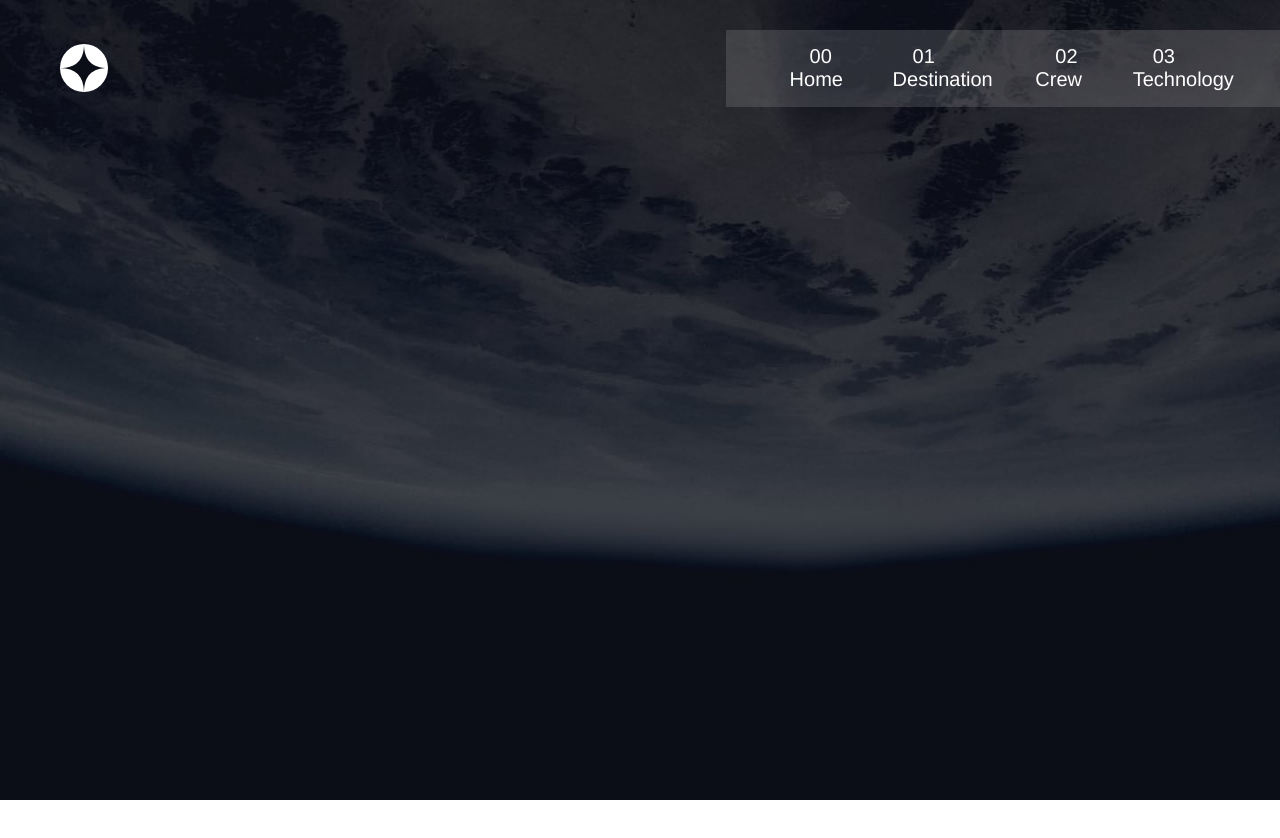
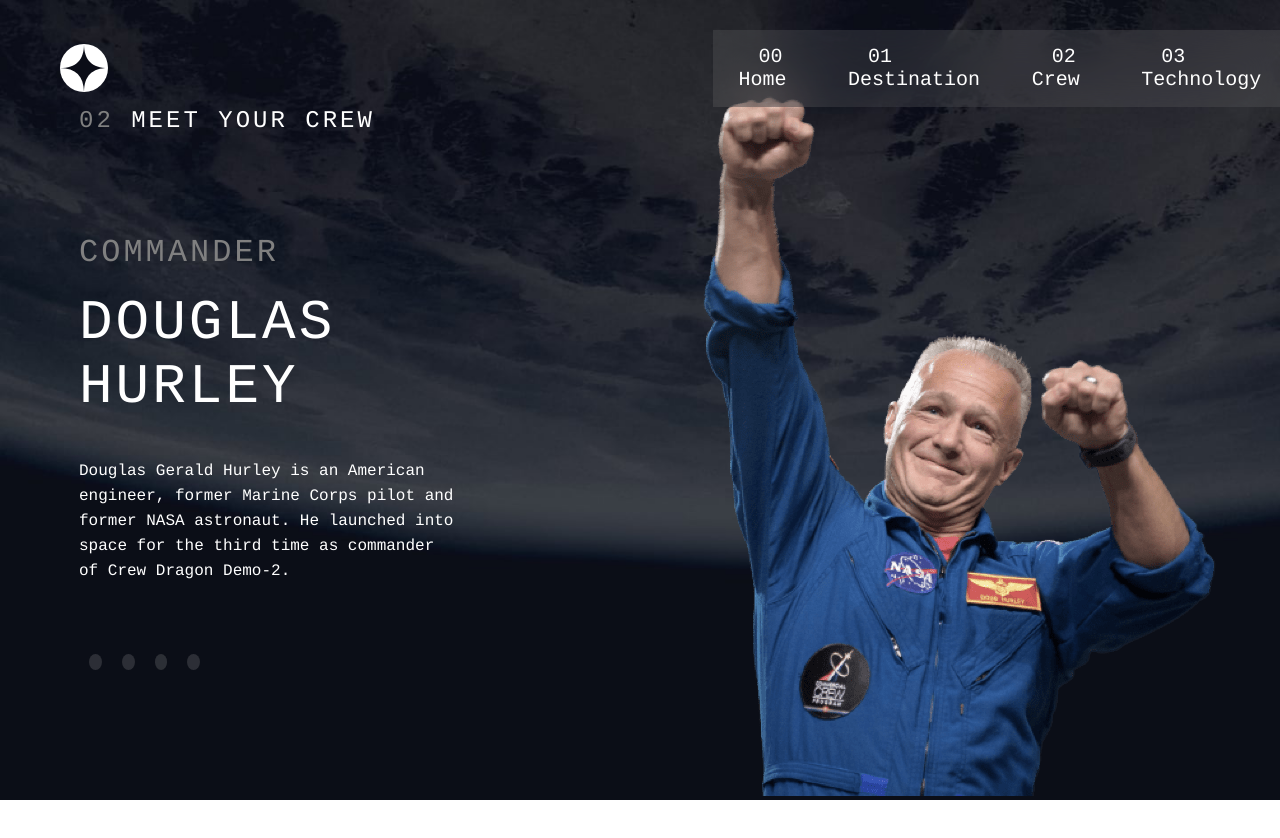
Before and after one commit to programmer686/space, a Next.js app: page /Crew in a window 1280 px wide. Shown: the top 838 px of the page. After the commit the page ends 800 px from the top, so only its background shows below. Built offline with nearby package versions, Linux system fonts and the light colour scheme.

Commit message:
my changes

```diff
--- /dev/null
+++ b/components/CrewCard.js
@@ -0,0 +1,42 @@
+import React from 'react'
+import styles from "../styles/CrewCard.module.css"
+function CrewCard(props) {
+    function handleSwitch(name) {
+        if (name === "COMMANDER") {
+            props.state(0)
+        }
+        else if (name === "MISSION") {
+            props.state(1)
+        }
+        else if (name === "PILOT") {
+            props.state(2)
+        }
+        else if (name === "ENGINEER") {
+            props.state(3)
+        }
+    }
+  return (
+    <div className={styles.container}>
+        <div className={styles.infoCard}>
+            <p className={styles.crew}><span className={styles.textGray}>02</span> MEET YOUR CREW</p>
+            <h2 className={styles.title}>{props.title}</h2>
+            <h1 className={styles.name}>{props.name}</h1>
+            <p className={styles.bio}>{props.bio}</p>
+            <div className={styles.btnContainer}>
+                <button onClick={() => handleSwitch("COMMANDER")} className={styles.btns}></button>
+                <button onClick={() => handleSwitch("MISSION")}  className={styles.btns}></button>
+                <button onClick={() => handleSwitch("PILOT")}  className={styles.btns}></button>
+                <button onClick={() => handleSwitch("ENGINEER")}  className={styles.btns}></button>
+            </div>
+        </div>
+        <div>
+            <img
+            src={props.image}
+            alt=""
+            />
+        </div>
+    </div>
+  )
+}
+
+export default CrewCard
--- a/pages/Crew.js
+++ b/pages/Crew.js
@@ -1,9 +1,25 @@
-import React from 'react'
+import React, { useState } from 'react'
 import styles from "../styles/Crew.module.css"
+import crewData from "../public/data/crewData"
+import CrewCard from '../components/CrewCard'
 function Crew() {
+const [switching, setSwitching] = useState(0)
+  const crewCard = crewData.map(item => {
+    return (
+    <CrewCard
+      key={item.id}
+      id={item.id}
+      title={item.title}
+      name={item.name}
+      bio={item.bio}
+      image={item.image}
+      state={setSwitching}
+    />)
+  })
+  console.log(CrewCard)
   return (
     <div className={styles.body}>
-
+      <div className={styles.card}>{crewCard[switching]}</div>
     </div>
   )
 }
--- a/pages/index.js
+++ b/pages/index.js
@@ -9,7 +9,7 @@ export default function Home() {
         <div className={styles.bodyContainer}>
         <div className={styles.textContainer}>
         <p  className={styles.textHeader}>SO, YOU WANT TO TRAVEL TO</p>
-        <h1 className={styles.textLogo}>SPACE</h1>
+        <p className={styles.textLogo}>SPACE</p>
         <p className={styles.textInfo}>
           Let's face it; if you want to go to space, you might as well genuinely go to outer space
           and not hover kind of on the edge of it. Well sit back, relax because we'll give you a
--- /dev/null
+++ b/public/data/crewData.js
@@ -0,0 +1,34 @@
+export default [
+    {
+        key: 1,
+        id: 1,
+        title: "COMMANDER",
+        name: "DOUGLAS HURLEY",
+        bio: "Douglas Gerald Hurley is an American engineer, former Marine Corps pilot and former NASA astronaut. He launched into space for the third time as commander of Crew Dragon Demo-2.",
+        image: "/assets/crew/image-douglas-hurley.png"
+    },
+    {
+        key: 2,
+        id: 2,
+        title: "MISSION SPECIALIST",
+        name: "MARK SHUTTLEWORTH",
+        bio: "Mark Richard Shuttleworth is the founder and CEO of Canonical, the company behind the Linux-based Ubuntu operating system. Shuttleworth became the first South African to travel to space as a space tourist.",
+        image: "/assets/crew/image-mark-shuttleworth.png"
+    },
+    {
+        key: 3,
+        id: 3,
+        title: "PILOT",
+        name: "VICTOR GLOVER",
+        bio: "Pilot on the first operational flight of the SpaceX Crew Dragon to the International Space Station. Glover is a commander in the U.S. Navy where he pilots an F/A-18.He was a crew member of Expedition 64, and served as a station systems flight engineer.",
+        image: "/assets/crew/image-victor-glover.png"
+    },
+    {
+        key: 4,
+        id: 4,
+        title: "FLIGHT ENGINEER",
+        name: "ANOUSHEH ANSARI",
+        bio: "Anousheh Ansari is an Iranian American engineer and co-founder of Prodea Systems. Ansari was the fourth self-funded space tourist, the first self-funded woman to fly to the ISS, and the first Iranian in space.",
+        image: "/assets/crew/image-anousheh-ansari.png"
+    }
+]
--- a/styles/Crew.module.css
+++ b/styles/Crew.module.css
@@ -1,7 +1,11 @@
 .body {
     width: 100vw;
-    height: 100vw;
+    height: 100vh;
     background-image: url("../public/assets/crew/background-crew-desktop.jpg");
     background-repeat: no-repeat;
-    background-size: contain;
+    background-size: cover;
+    display: flex;
+    justify-content: center;
+    align-items: flex-end;
+    overflow-x: hidden;
 }
--- /dev/null
+++ b/styles/CrewCard.module.css
@@ -0,0 +1,68 @@
+.crew, .title, .name, .bio {
+    color: white;
+    font-family:  Courier, monospace;
+    letter-spacing: 3px;
+
+}
+
+.container {
+    width: 90vw;
+    display: flex;
+    justify-content: space-between;
+    align-items: center;
+    padding: 0px 10vw;
+}
+
+.infoCard {
+    max-width: 30vw;
+    padding: 0px 15px;
+    margin-bottom: 100px;
+}
+
+.crew {
+    margin-bottom: 100px;
+    font-size: 1.5rem;
+}
+
+.textGray {
+    color: gray;
+}
+
+ .name {
+    margin-bottom: 40px;
+    font-weight: lighter;
+    font-size: 3.5rem;
+
+}
+
+.title {
+    margin-bottom: 20px;
+    color: gray;
+    font-weight: lighter;
+    font-size: 2rem;
+}
+
+.bio {
+    letter-spacing: normal;
+    line-height: 25px;
+    font-size: 1rem;
+    margin-bottom: 50px;
+}
+
+.btnContainer {
+    width: 100%;
+}
+
+.btns {
+    background-color: rgba(182, 179, 179, 0.2);
+    backdrop-filter: blur(20px);
+    width: 1vw;
+    height: 2vh;
+    border: none;
+    border-radius: 50%;
+    margin: 20px 10px;
+}
+
+.btns:after {
+    background-color: white;
+}
--- a/styles/Destination.module.css
+++ b/styles/Destination.module.css
@@ -1,11 +1,10 @@
 .body {
     width: 100vw;
-    height: fit-content;
+    height: 100vh;
     background-image: url("../public/assets/destination/background-destination-desktop.jpg");
     background-repeat: no-repeat;
     background-size: cover;
     display: flex;
-    flex-direction: column;
     justify-content: center;
-    align-items: center;
+    align-items: flex-end;
 }
--- a/styles/Header.module.css
+++ b/styles/Header.module.css
@@ -17,16 +17,15 @@
 }
 
 .navLinkContainer {
+    background-color: rgba(128, 128, 128, 0.2);
     display: flex;
     justify-content: flex-start;
     align-items: center;
     list-style: none;
-    width: 38%;
-    background-color: rgba(182, 179, 179, 0.2);
+    width: 45vw;
+    backdrop-filter: blur(20px);
     height: 6vw;
-    padding: 0% 5%;
-
-
+    padding: 0% 2%;
 }
 
 .link {
@@ -35,7 +34,12 @@
     text-decoration: none;
     margin: 0px 20px;
     font-size: 20px;
-    font-family: 'Franklin Gothic Medium', 'Arial Narrow', Arial, sans-serif;
+    font-family:  Courier, monospace;
+}
+
+.link:hover {
+    border-bottom: 1px solid white;
+    transform-origin: bottom right;
 }
 
 .linkRoutes {
--- a/styles/Home.module.css
+++ b/styles/Home.module.css
@@ -10,7 +10,7 @@
 
 .body {
   display: flex;
-  justify-content: flex-start;
+  justify-content: center;
   align-items: flex-end;
   height: 100vh;
   width: 100vw;
@@ -19,10 +19,10 @@
 
 .bodyContainer {
   display: flex;
-  justify-content: space-around;
-  align-items: flex-end;
+  justify-content: space-evenly;
+  align-items: center;
   width: 100vw;
-  margin-bottom: 150px;
+  margin-bottom: 130px;
 }
 
 .textContainer {
@@ -30,38 +30,41 @@
   flex-direction: column;
   justify-content: flex-start;
   align-items: flex-start;
-  width: 30%;
+  width: 25%;
 }
 
 .textHeader, .textLogo, .textInfo, .btn {
   color: white;
-  font-family: 'Segoe UI', Tahoma, Geneva, Verdana, sans-serif;
-  margin-bottom: 30px;
+  font-family:  Courier, monospace;
+  margin-bottom: 35px;
   letter-spacing: 3px;
 }
 
 .textHeader {
-  font-size: 1.8rem;
+  font-size: 1.4rem;
 }
 
 .textLogo {
   text-align: center;
-  font-size: 150px;
-  font-weight: lighter;
+  font-size: 8.5rem;
+  font-weight: 100;
+  height: 12vh;
 }
 
 .textInfo {
   width: 90%;
-  line-height: 30px;
+  font-size: 1rem;
+  line-height: 25px;
   letter-spacing: normal;
+  height: 15vh;
 }
 
 .btn {
   background: white;
-  width: 20vw;
-  height: 35vh;
+  width: 18vw;
+  height: 34vh;
   border-radius: 50%;
   color: black;
+  letter-spacing: 2px;
   font-size: 3rem;
-  letter-spacing: 2px;
 }
--- a/styles/destinationCard.module.css
+++ b/styles/destinationCard.module.css
@@ -1,14 +1,16 @@
 .body {
-    width: 50vw;
+    width: 70vw;
     height: 50vh;
     display: flex;
-    justify-content: space-evenly;
+    justify-content: space-between;
     align-items: center;
+    padding: 15px 0px;
+    margin-bottom: 110px;
 }
 
 .whereToBody {
     height: fit-content;
-    width: 60%;
+    width: 30%;
 }
 
 .pick,
@@ -19,13 +21,14 @@
 .etaTime,
 .etaTimeNum {
     color: white;
-    font-family: 'Segoe UI', Tahoma, Geneva, Verdana, sans-serif;;
+    font-family:  Courier, monospace;
     margin-bottom: 30px;
 }
 
 .location {
     font-size: 6rem;
     font-weight: lighter;
+    margin-bottom: 0;
 }
 
 .tourInfo{
@@ -48,9 +51,26 @@
 
 .avgDistanceNum, .etaTimeNum  {
     font-weight: lighter;
+    margin: 0px 5px;
+    width: 25vh;
 }
 
 .moons {
-    width: 200px;
-    height: 200px
+    width: 100%;
+    height: 100%
 }
+
+.btnContainer {
+    display: flex;
+    justify-content: space-between;
+
+}
+
+.btns {
+    color: white;
+    font-family:  Courier, monospace;
+    background: none;
+    border: none;
+    margin-bottom: 15px;
+    font-size: 1rem;
+}
```
Also changed, not shown: components/DestinationCard.js (+20 -0 lines), pages/Destination.js (+18 -5 lines).
